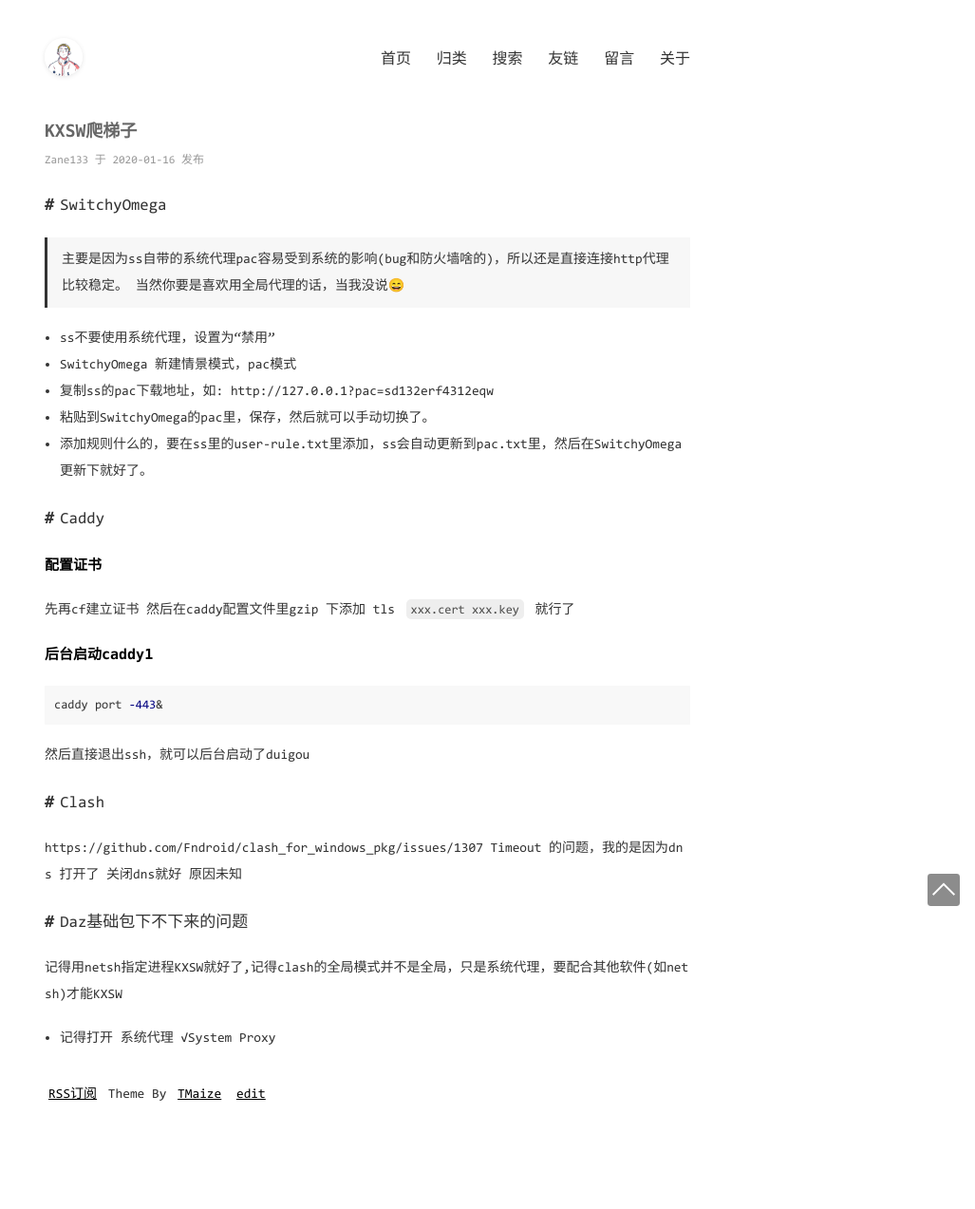
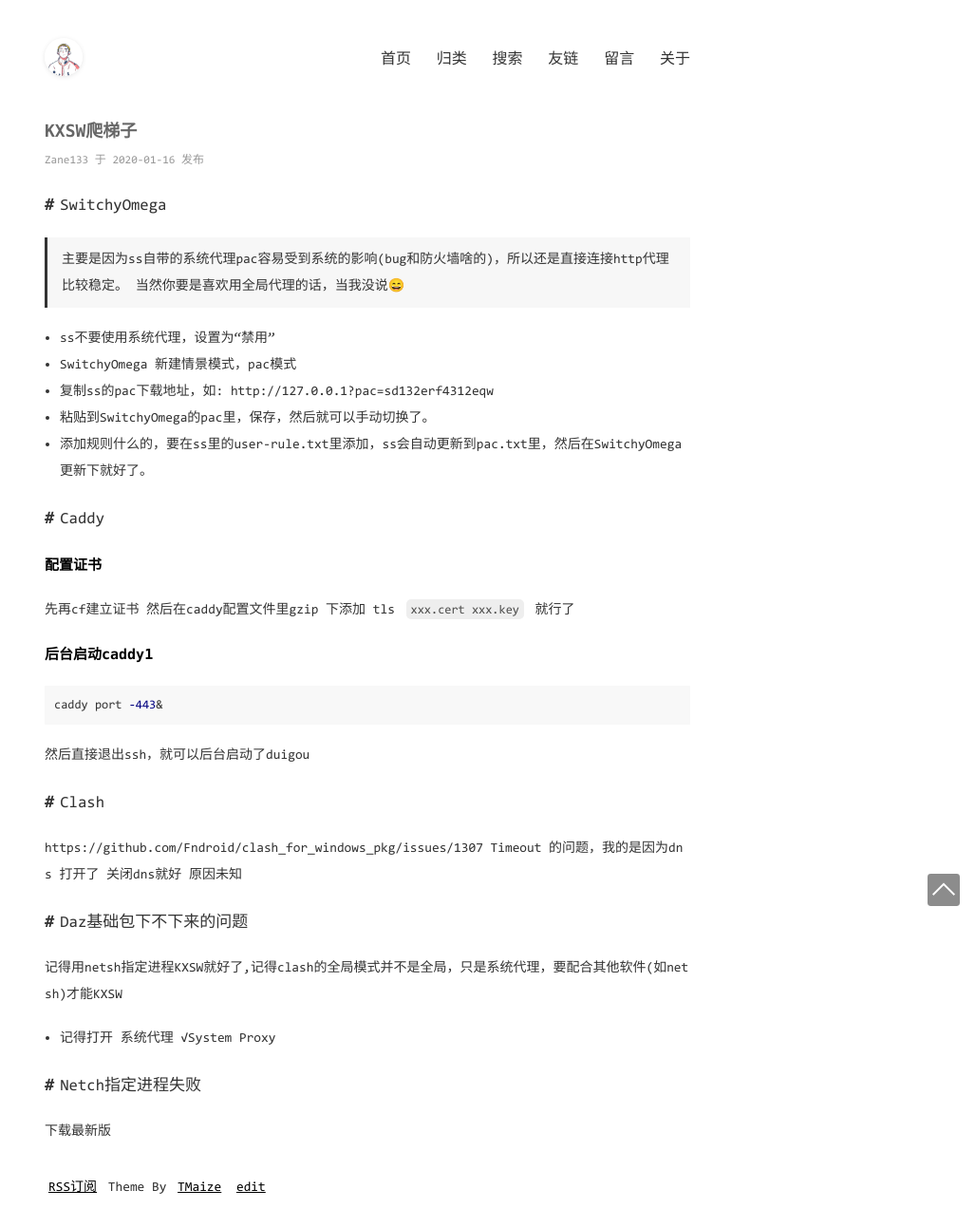
Before and after one commit to zane133/zane133.github.io, a Jekyll site: the page built from _posts/2020-01-16-ss-fq.markdown, in a window 1280 px wide. Shown: the whole page at 95% size, without its empty margins (253-1280 px from the left). Built offline with Jekyll 4.4.1, drawn with Linux system fonts in a browser that asks for light colours; before the commit the page ends 1175 px from its top, so only the background shows below that.

Commit message:
Update 2020-01-16-ss-fq.markdown

```diff
--- a/_posts/2020-01-16-ss-fq.markdown
+++ b/_posts/2020-01-16-ss-fq.markdown
@@ -32,3 +32,6 @@ Timeout 的问题，我的是因为dns 打开了 关闭dns就好 原因未知
 ## Daz基础包下不下来的问题
 记得用netsh指定进程KXSW就好了,记得clash的全局模式并不是全局，只是系统代理，要配合其他软件(如netsh)才能KXSW
 - 记得打开 系统代理 √System Proxy
+
+## Netch指定进程失败
+下载最新版
```
